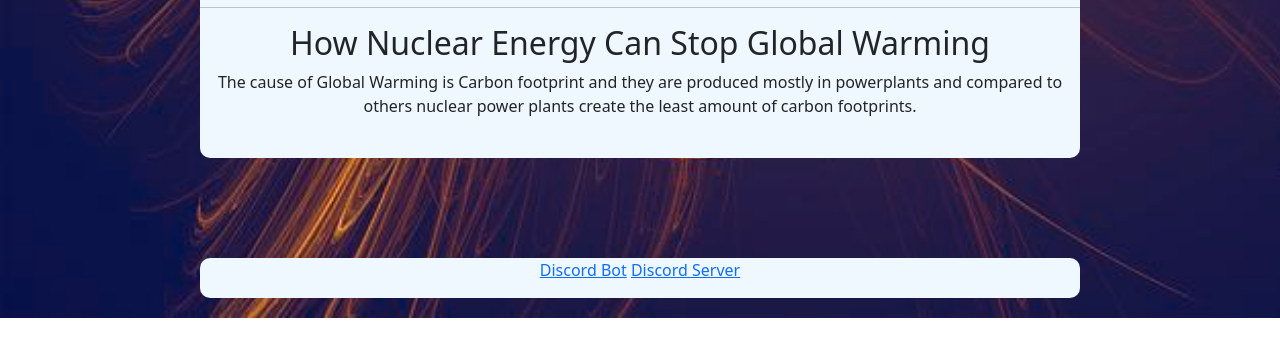
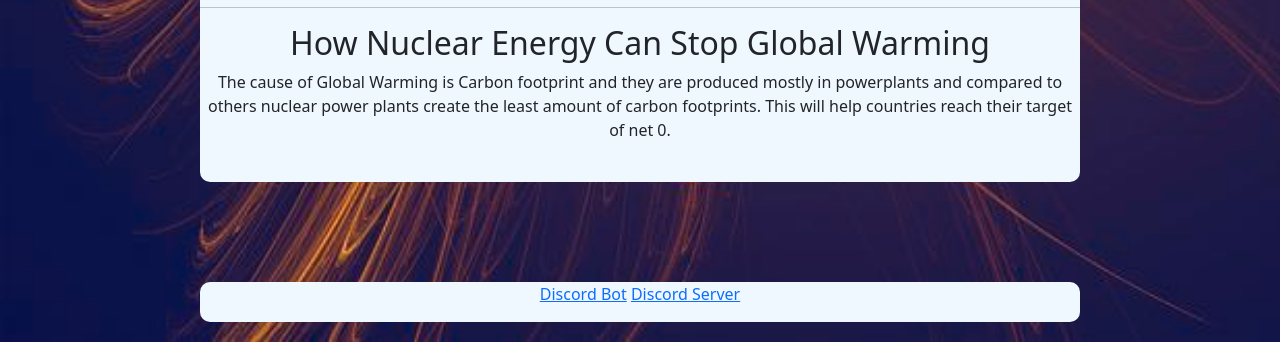
Before and after one commit to ExplosiveCat135/codefest-2022, a plain HTML site: page index.html in a window 1280 px wide. Shown: the part 1523-1865 px from the top of the page. Before the commit the page ends 1841 px from the top, so only its background shows below. Drawn offline with nearby package versions, Linux system fonts and the light colour scheme.

Commit message:
extended paragraph

```diff
--- a/index.html
+++ b/index.html
@@ -56,7 +56,7 @@
 				<h2>How Nuclear Energy Can Stop Global Warming </h2>
 			</header>
 			<p>The cause of Global Warming is Carbon footprint and they are produced mostly in powerplants and compared to others
-				nuclear power plants create the least amount of carbon footprints.</p>
+				nuclear power plants create the least amount of carbon footprints. This will help countries reach their target of net 0.</p>
 
 		</div>
 		<div id="Image">
```
